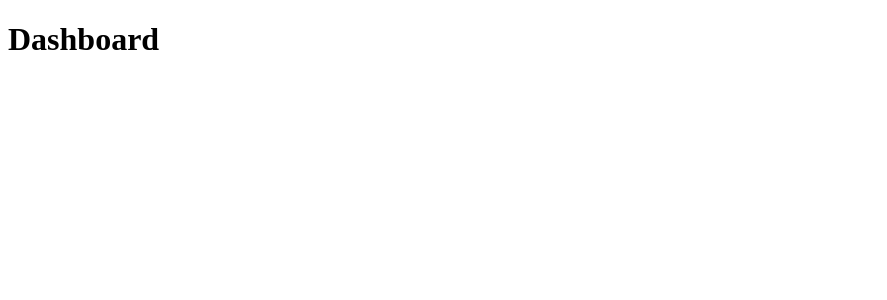
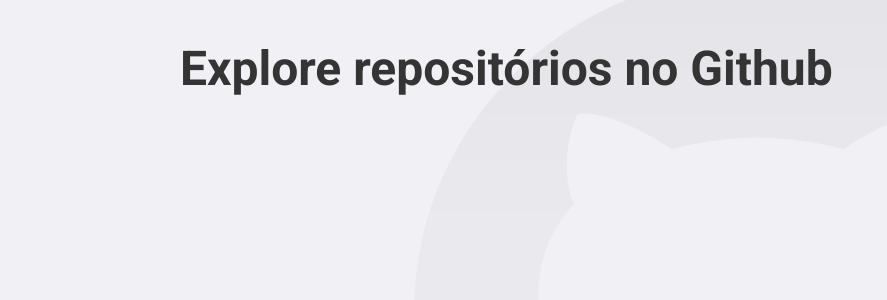
Before and after one commit to guilhermekuni/react-github-explorer, a React (Create React App) app: page / in a window 1280 px wide. Shown: the top 300 px of the page, without its empty margins (0-887 px from the left). Built offline with nearby package versions, Linux system fonts and the light colour scheme.

Commit message:
install styled-component and implements global style

```diff
--- a/package.json
+++ b/package.json
@@ -14,6 +14,7 @@
     "react-dom": "^16.13.1",
     "react-router-dom": "^5.2.0",
     "react-scripts": "3.4.1",
+    "styled-components": "^5.1.0",
     "typescript": "~3.7.2"
   },
   "scripts": {
@@ -36,6 +37,7 @@
   },
   "devDependencies": {
     "@types/react-router-dom": "^5.1.5",
+    "@types/styled-components": "^5.1.0",
     "@typescript-eslint/eslint-plugin": "^2.34.0",
     "@typescript-eslint/parser": "^2.34.0",
     "eslint": "^7.0.0",
--- a/public/index.html
+++ b/public/index.html
@@ -6,7 +6,10 @@
   <link rel="icon" href="%PUBLIC_URL%/favicon.ico" />
   <meta name="viewport" content="width=device-width, initial-scale=1" />
   <meta name="theme-color" content="#c4c4c4" />
+
   <title>Github Explorer</title>
+
+  <link href="https://fonts.googleapis.com/css2?family=Roboto:wght@400;700&display=swap" rel="stylesheet">
 </head>
 
 <body>
--- a/src/App.tsx
+++ b/src/App.tsx
@@ -1,12 +1,16 @@
 import React from 'react';
 import { BrowserRouter } from 'react-router-dom';
 
+import GlobalStyle from './styles/global';
 import Routes from './routes';
 
 const App: React.FC = () => (
-  <BrowserRouter>
-    <Routes />
-  </BrowserRouter>
+  <>
+    <BrowserRouter>
+      <Routes />
+    </BrowserRouter>
+    <GlobalStyle />
+  </>
 );
 
 export default App;
--- a/src/pages/Dashboard/index.tsx
+++ b/src/pages/Dashboard/index.tsx
@@ -1,7 +1,9 @@
 import React from 'react';
 
+import { Title } from './styles';
+
 const Dashboard: React.FC = () => {
-  return <h1>Dashboard</h1>;
+  return <Title>Explore repositórios no Github</Title>;
 };
 
 export default Dashboard;
--- /dev/null
+++ b/src/pages/Dashboard/styles.ts
@@ -0,0 +1,6 @@
+import styled from 'styled-components';
+
+export const Title = styled.h1`
+  font-size: 48px;
+  color: #343434;
+`;
--- /dev/null
+++ b/src/styles/global.ts
@@ -0,0 +1,31 @@
+import { createGlobalStyle } from 'styled-components';
+
+import githubBackground from '../assets/github-background.svg';
+
+export default createGlobalStyle`
+  * {
+    margin: 0;
+    padding: 0;
+    outline: 0;
+    box-sizing: border-box;
+  }
+
+  body {
+    background: #f0f0f5 url(${githubBackground}) no-repeat 70% top;
+    -webkit-font-smoothing: antialiased;
+  }
+
+  body, input, button {
+    font: 16px Roboto, sans-serif;
+  }
+
+  #root {
+    max-width: 960px;
+    margin: 0 auto;
+    padding: 40px 20px;
+  }
+
+  button {
+    cursor: pointer;
+  }
+`;
```
Also changed, not shown: src/assets/github-background.svg (added), 1 other file (tests, documents, lock files or other folders).
